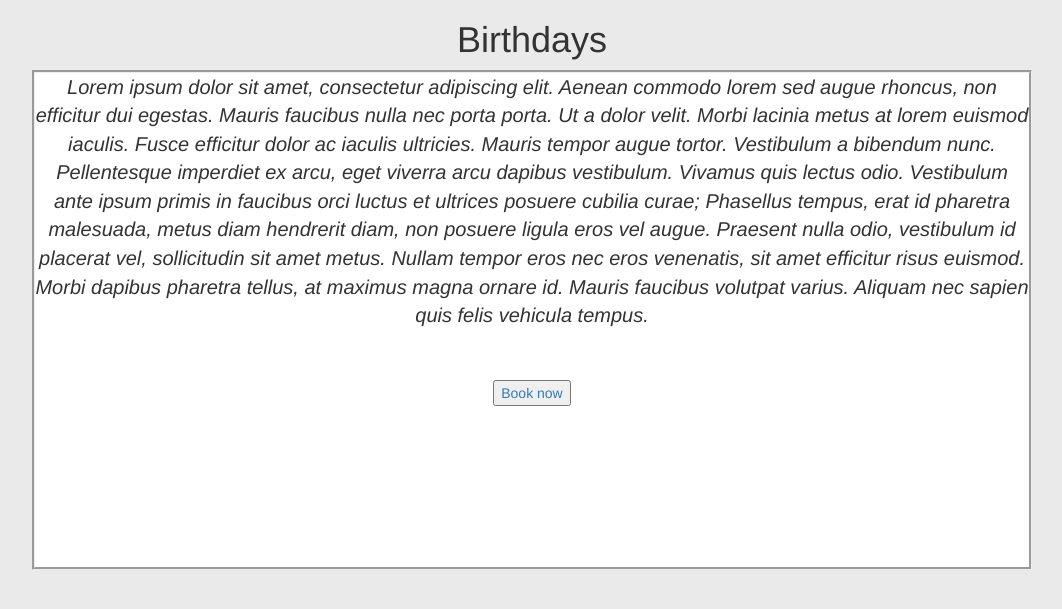
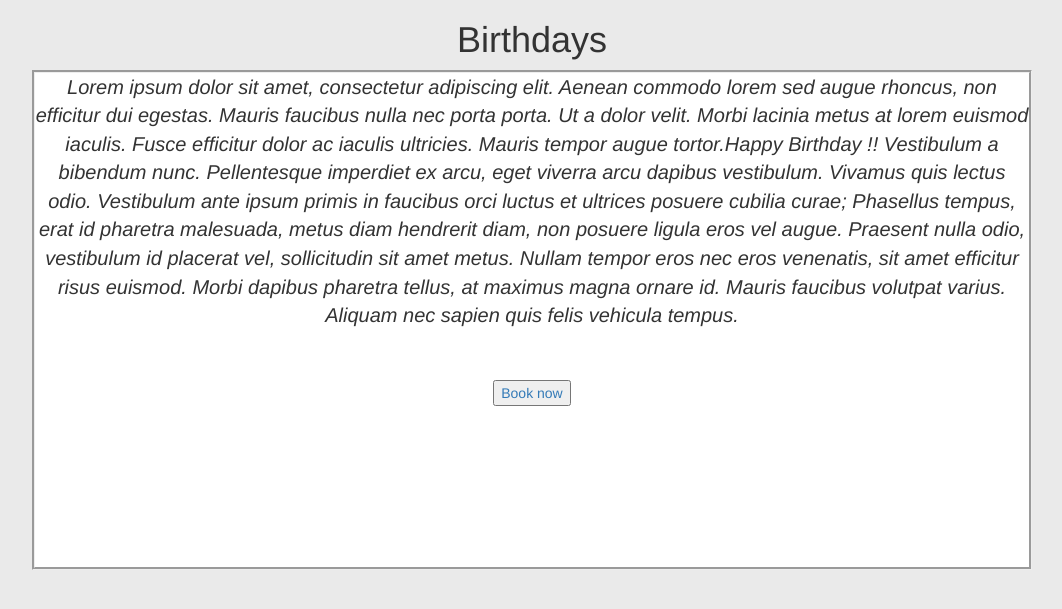
Before and after one commit to vasavi730/EventMind, a Django app: page /birthday/ in a window 1280 px wide. Shown: the part 52-661 px from the top of the page, without its empty margins (108-1170 px from the left). Run offline with Django 3.2, Linux system fonts and the light colour scheme; some libraries are stand-ins or nearby versions.

Commit message:
Update birthday.html

```diff
--- a/Event/templates/birthday.html
+++ b/Event/templates/birthday.html
@@ -70,7 +70,7 @@
 		Aenean commodo lorem sed augue rhoncus, non efficitur dui egestas.
 		Mauris faucibus nulla nec porta porta. Ut a dolor velit.
 		Morbi lacinia metus at lorem euismod iaculis. Fusce efficitur dolor ac iaculis ultricies.
-		Mauris tempor augue tortor. Vestibulum a bibendum nunc.
+		Mauris tempor augue tortor.Happy Birthday !! Vestibulum a bibendum nunc.
 		Pellentesque imperdiet ex arcu, eget viverra arcu dapibus vestibulum.
 		Vivamus quis lectus odio. Vestibulum ante ipsum primis in faucibus orci luctus et ultrices posuere cubilia curae;
 		Phasellus tempus, erat id pharetra malesuada, metus diam hendrerit diam, non posuere ligula eros vel augue.
```
